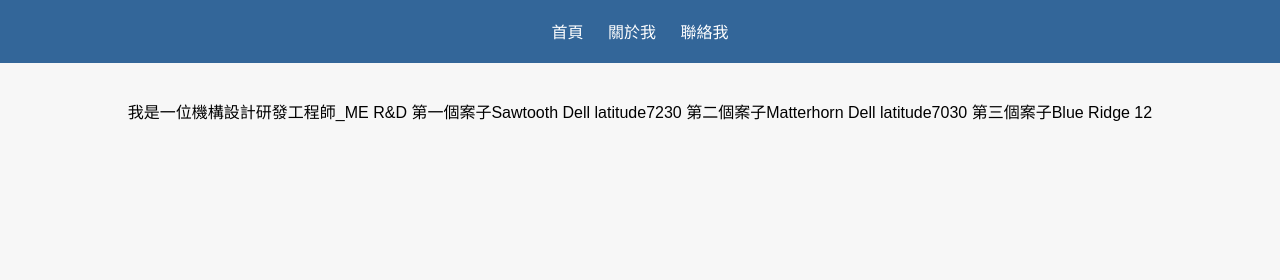
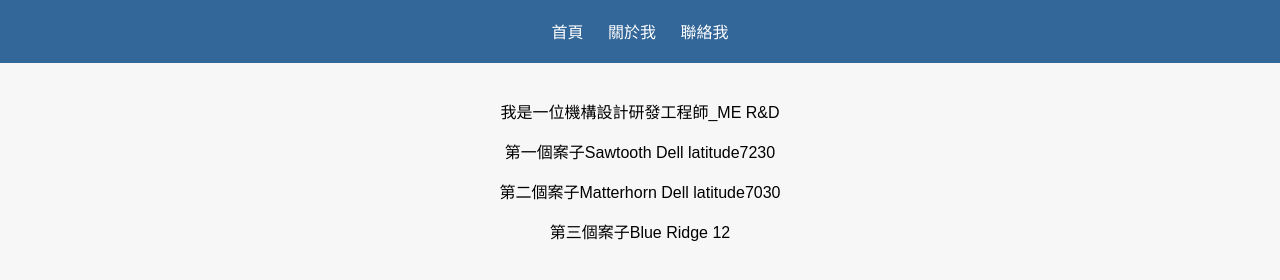
Before and after one commit to MickHung88/Myself-github, a plain HTML site: page about.html in a window 1280 px wide. Shown: the part 90-370 px from the top of the page. Drawn offline with Linux system fonts and the light colour scheme.

Commit message:
about updated

```diff
--- a/about.html
+++ b/about.html
@@ -15,10 +15,10 @@
     </nav>
   </header>
   <main>
-    <p>我是一位機構設計研發工程師_ME R&D
-       第一個案子Sawtooth Dell latitude7230
-       第二個案子Matterhorn Dell latitude7030
-       第三個案子Blue Ridge 12</p>
+    <p>我是一位機構設計研發工程師_ME R&D</p>
+    <p>第一個案子Sawtooth Dell latitude7230</p>
+    <p>第二個案子Matterhorn Dell latitude7030</p>
+    <p>第三個案子Blue Ridge 12</p></p>
   </main>
 </body>
 </html>
```
